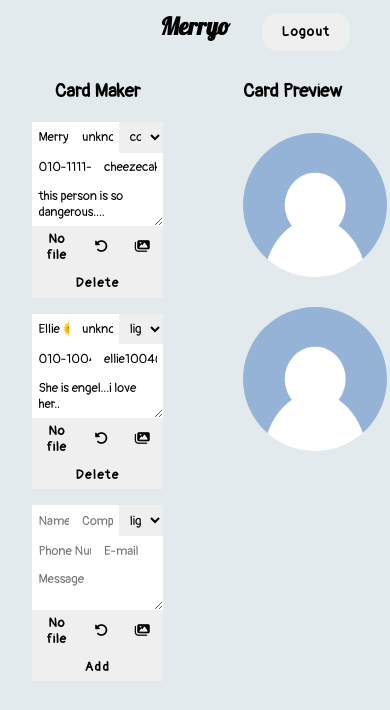
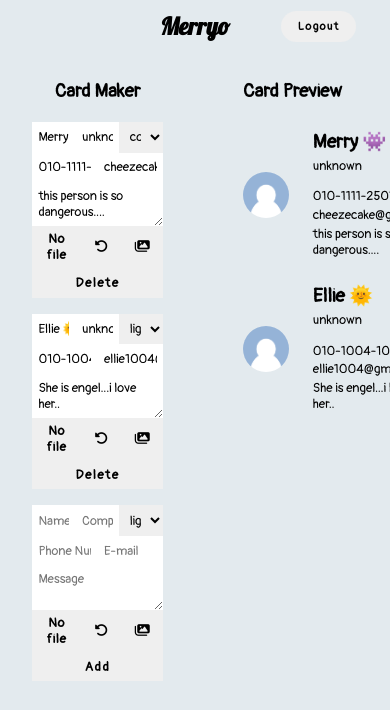
Before and after one commit to Noma98/Business-Card-Maker, a React (Create React App) app: page /maker in a window 390 px wide. Shown: the top 710 px of the page. Built offline with nearby package versions, Linux system fonts and the light colour scheme; no server answers; the database is empty; sample sign-in values are in the browser's storage.

Commit message:
update media query

```diff
--- a/src/app.module.css
+++ b/src/app.module.css
@@ -1,3 +1,5 @@
+
+
 *{
     box-sizing: border-box;
     font-family: 'Pangolin', cursive;
@@ -18,4 +20,6 @@ background: radial-gradient(circle, rgba(197,219,231,1) 79%, rgba(178,199,235,1)
 button{
     border: none;
     cursor: pointer;
+    outline:0;
+    border:0;
 }
--- a/src/common/size.css
+++ b/src/common/size.css
@@ -1 +1,3 @@
-@value mediaQuery: 50rem;
+@value mediaPC: 950px;
+@value mediaTablet: 800px;
+@value mediaMobile: 600px;
--- a/src/components/card/card.module.css
+++ b/src/components/card/card.module.css
@@ -4,7 +4,7 @@
     align-items: center;
     margin-bottom: 0.5em;
     border-radius: 1em;
-    padding: 0.2em 0;
+    padding: 0.5em 0;
     box-shadow:6px 6px 8px 0px makerShadow;
     max-width: 30rem;
     width: 100%;
@@ -23,8 +23,7 @@
 }
 
 .avatar{
-    width:9rem;
-    height:9rem;
+    width:35%;
     margin: 0.5em 1.5em 0.5em 1em;
     border-radius: 50%;
 }
--- a/src/components/card_add_form/card_add_form.module.css
+++ b/src/components/card_add_form/card_add_form.module.css
@@ -1,12 +1,13 @@
 @value makerWhite, makerLightGray from '../../common/colors.css';
 
 .form{
+    max-width: 30rem;
+    margin: 1em auto;
     display: flex;
     width: 100%;
     flex-wrap: wrap;
     border-top: 1px solid makerLightGray;
     border-left: 1px solid makerLightGray;
-    margin-bottom: 1em;
 }
 .input,.textarea,.select,.button,.file{
     font-size: 0.8rem;
--- a/src/components/card_edit_form/card_edit_form.module.css
+++ b/src/components/card_edit_form/card_edit_form.module.css
@@ -2,11 +2,11 @@
 
 .form{
     display: flex;
-    width: 100%;
+    max-width: 30rem;
     flex-wrap: wrap;
     border-top: 1px solid makerLightGray;
     border-left: 1px solid makerLightGray;
-    margin-bottom: 1em;
+    margin: 1em auto;
 }
 .input,.textarea,.select,.button,.file{
     font-size: 0.8rem;
--- a/src/components/header/header.module.css
+++ b/src/components/header/header.module.css
@@ -1,4 +1,6 @@
 @value makerBlue, makerWhite from '../../common/colors.css';
+@value mediaTablet from '../../common/size.css';
+
 .header{
     width:100%;
     text-align: center;
@@ -16,14 +18,13 @@
 }
 .logout{
     position: absolute;
+    font-size: 0.7rem;
     right:3em;
     top:1em;
     padding:0.8em 1.5em;
     letter-spacing: 1.3px;
     border-radius: 1rem;
     background-color: makerBlue;
-    outline:0;
-    border:0;
     cursor:pointer;
     color:makerWhite;
     font-weight: bold;
--- a/src/components/maker/maker.module.css
+++ b/src/components/maker/maker.module.css
@@ -1,5 +1,5 @@
 @value makerWhite,makerGray from '../../common/colors.css';
-@value mediaQuery from '../../common/size.css';
+@value mediaPC from '../../common/size.css';
 
 .maker{
     width:100%;
@@ -22,15 +22,11 @@
     overflow-y: hidden;
     display: flex;
     flex:1;
-    /* flex:1 = flex:1 1 0 */
-    /* flex-basis : 0;   ➜ The div does not have a starting value as such and will
-                     take up screen as per the screen size available for
-                     e.g:- if 3 divs are in the wrapper then each div will take 33%. */
 }
 
-@media screen and (max-width:mediaQuery){
-.container{
-    flex-direction: column;
-    overflow-y: auto;
+@media screen and (max-width:mediaPC){
+  .container{
+      flex-direction: column;
+      overflow-y: auto;
+  }
 }
-}
--- a/src/index.module.css
+++ b/src/index.module.css
@@ -1,4 +1,4 @@
-
+@value mediaTablet, mediaMobile from './common/size.css';
 body {
   margin: 0;
   font-family: -apple-system, BlinkMacSystemFont, 'Segoe UI', 'Roboto', 'Oxygen',
@@ -12,3 +12,13 @@ code {
   font-family: source-code-pro, Menlo, Monaco, Consolas, 'Courier New',
     monospace;
 }
+@media screen and (max-width:mediaTablet){
+  html{
+      font-size: 18px;
+  }
+ }
+ @media screen and (max-width:mediaMobile){
+ html{
+     font-size: 15px;
+ }
+ }
```
Also changed, not shown: 1 other file (tests, documents, lock files or other folders).
